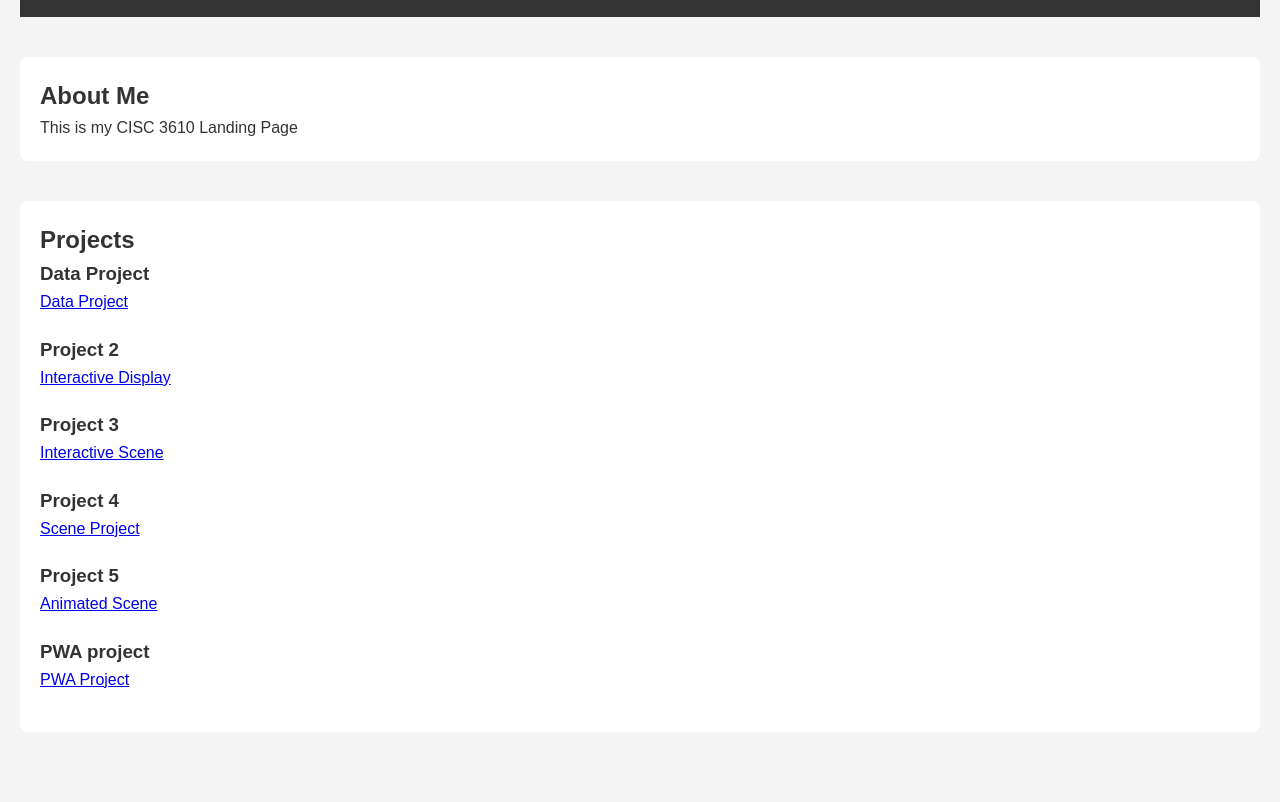
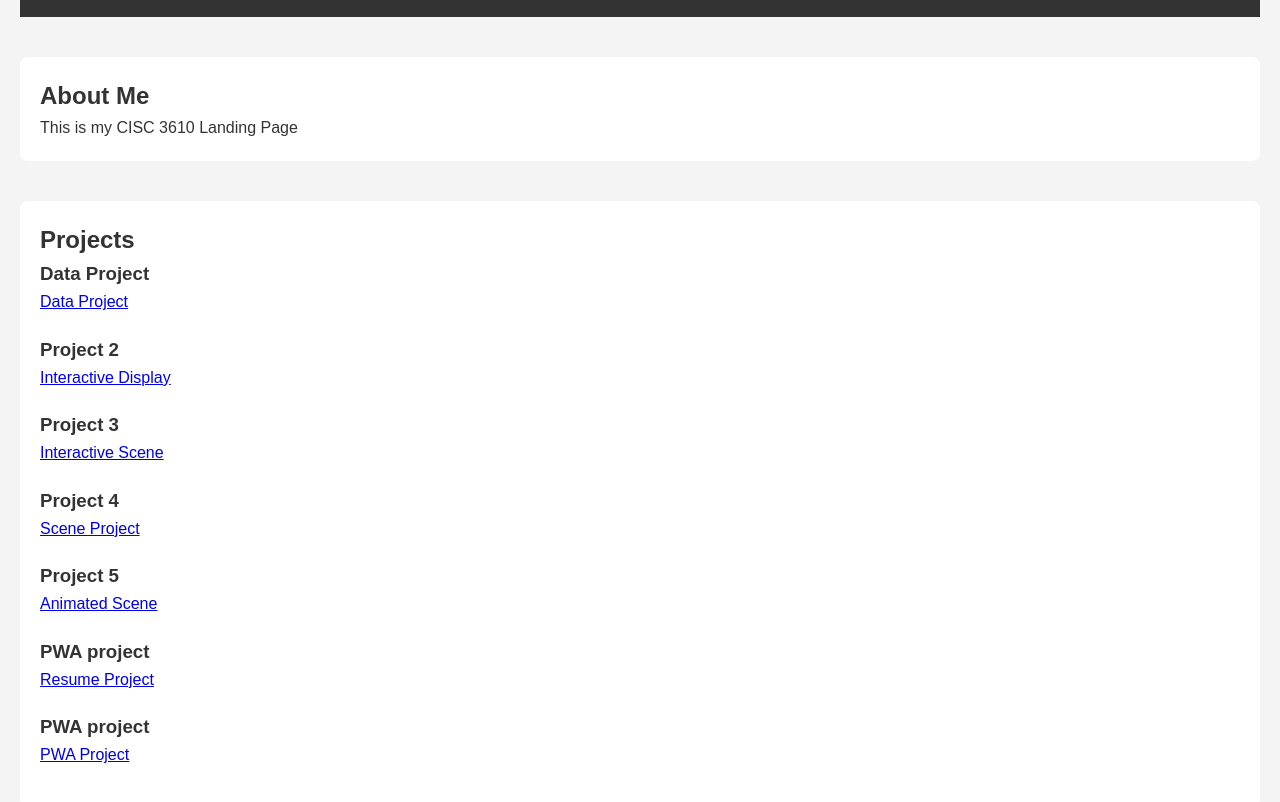
Before and after one commit to BasimElgohary/CISC3610, a plain HTML site: page index.html in a window 1280 px wide. Shown: the part 130-932 px from the top of the page. Drawn offline with Linux system fonts and the light colour scheme.

Commit message:
Fixed Resume Project

```diff
--- a/index.html
+++ b/index.html
@@ -47,6 +47,11 @@
             <h3>Project 5</h3>
             <a href="animated-scene/index.html">Animated Scene</a>
         </div>
+         </div>
+            <div class="project">
+            <h3>PWA project</h3>
+            <a href="resume-project/index.html">Resume Project</a>
+        </div>
         </div>
             <div class="project">
             <h3>PWA project</h3>
```
Also changed, not shown: resume-project/index.html (renamed from resume-project/resume.html, +1 -1 lines), resume-project/styles.css (renamed from resume-project/resume.css).
